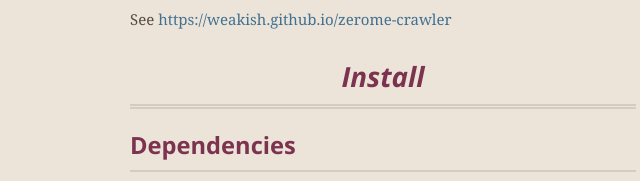
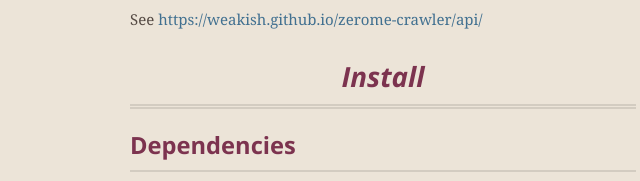
Before and after one commit to weakish/zerome-crawler, a plain HTML site: page index.html in a window 1280 px wide. Shown: the part 345-526 px from the top of the page, 257-897 px from the left. Drawn offline with nearby package versions, Linux system fonts and the light colour scheme.

Commit message:
Update api doc link.

```diff
--- a/index.html
+++ b/index.html
@@ -51,7 +51,7 @@
 <h2>
 <a id="usage" class="anchor" href="#usage" aria-hidden="true"><span aria-hidden="true" class="octicon octicon-link"></span></a>Usage</h2>
 
-<p>See <a href="https://weakish.github.io/zerome-crawler">https://weakish.github.io/zerome-crawler</a></p>
+<p>See <a href="https://weakish.github.io/zerome-crawler/api/">https://weakish.github.io/zerome-crawler/api/</a></p>
 
 <h2>
 <a id="install" class="anchor" href="#install" aria-hidden="true"><span aria-hidden="true" class="octicon octicon-link"></span></a>Install</h2>
```
